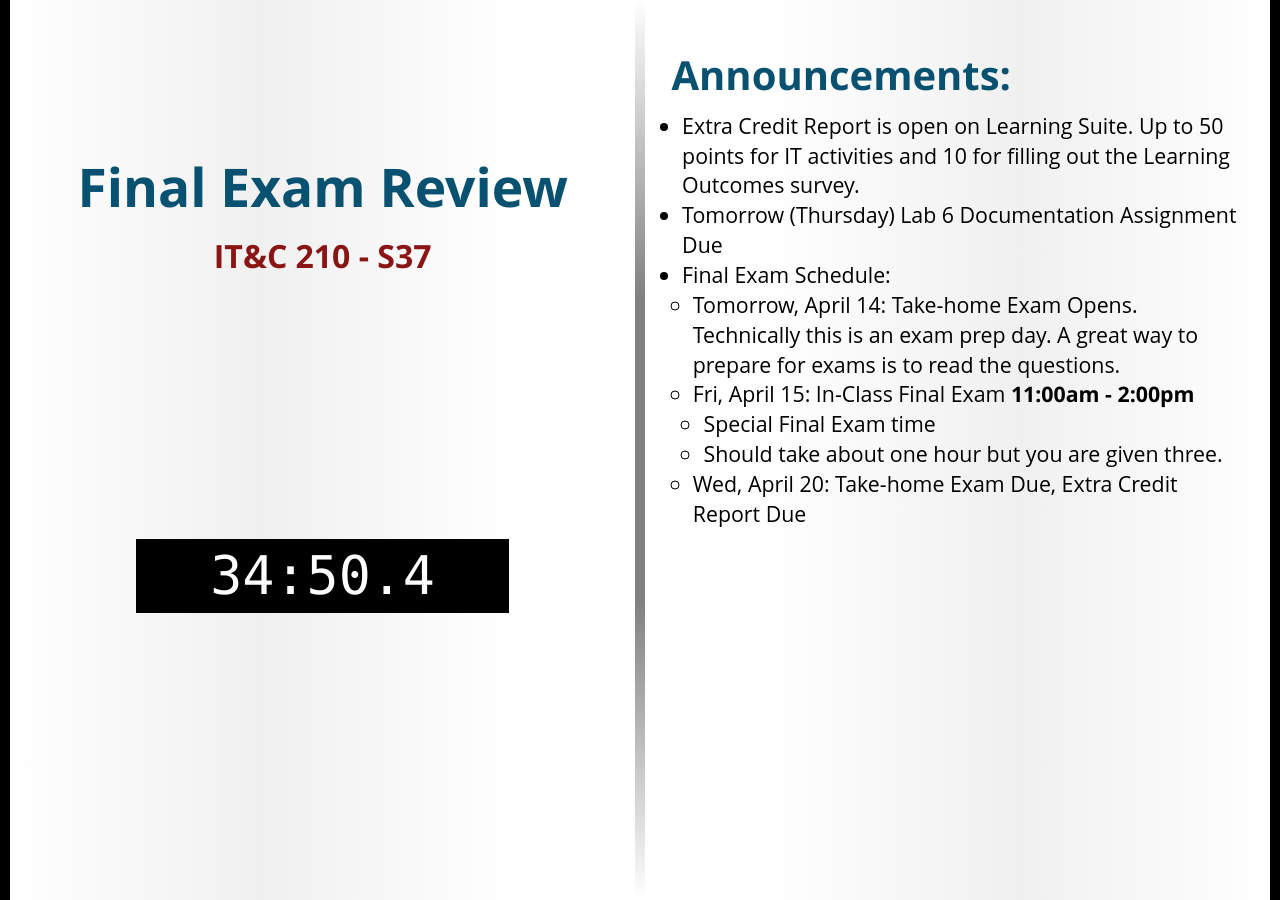
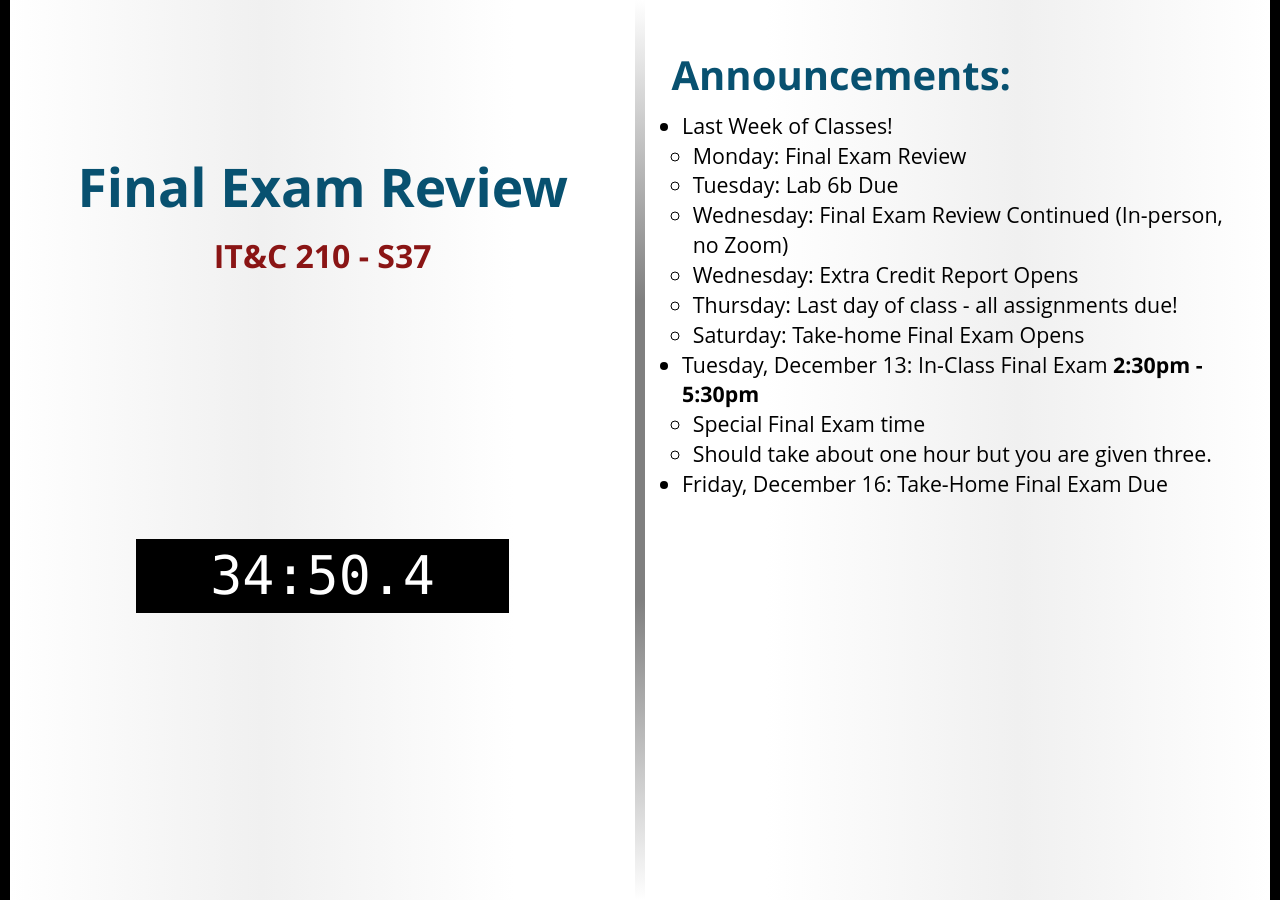
Before and after one commit to BYU-ITC-210/BYU-ITC-210.github.io, a Jekyll site: the page built from _welcome/S37.md, in a window 1280 px wide. Built offline with Jekyll 4.4.1, drawn with Linux system fonts in a browser that asks for light colours; some web fonts are replaced.

Commit message:
Welcome S37

```diff
--- a/_welcome/S37.md
+++ b/_welcome/S37.md
@@ -2,11 +2,14 @@
 title: Final Exam Review
 session: S37
 ---
-* Extra Credit Report is open on Learning Suite. Up to 50 points for IT activities and 10 for filling out the Learning Outcomes survey.
-* Tomorrow (Thursday) Lab 6 Documentation Assignment Due
-* Final Exam Schedule:
-    * Tomorrow, April 14: Take-home Exam Opens. Technically this is an exam prep day. A great way to prepare for exams is to read the questions.
-    * Fri, April 15: In-Class Final Exam **11:00am - 2:00pm**
-        * Special Final Exam time
-        * Should take about one hour but you are given three.
-    * Wed, April 20: Take-home Exam Due, Extra Credit Report Due
+* Last Week of Classes!
+    * Monday: Final Exam Review
+    * Tuesday: Lab 6b Due
+    * Wednesday: Final Exam Review Continued (In-person, no Zoom)
+    * Wednesday: Extra Credit Report Opens
+    * Thursday: Last day of class - all assignments due!
+    * Saturday: Take-home Final Exam Opens
+* Tuesday, December 13: In-Class Final Exam **2:30pm - 5:30pm**
+    * Special Final Exam time
+    * Should take about one hour but you are given three.
+* Friday, December 16: Take-Home Final Exam Due
```
